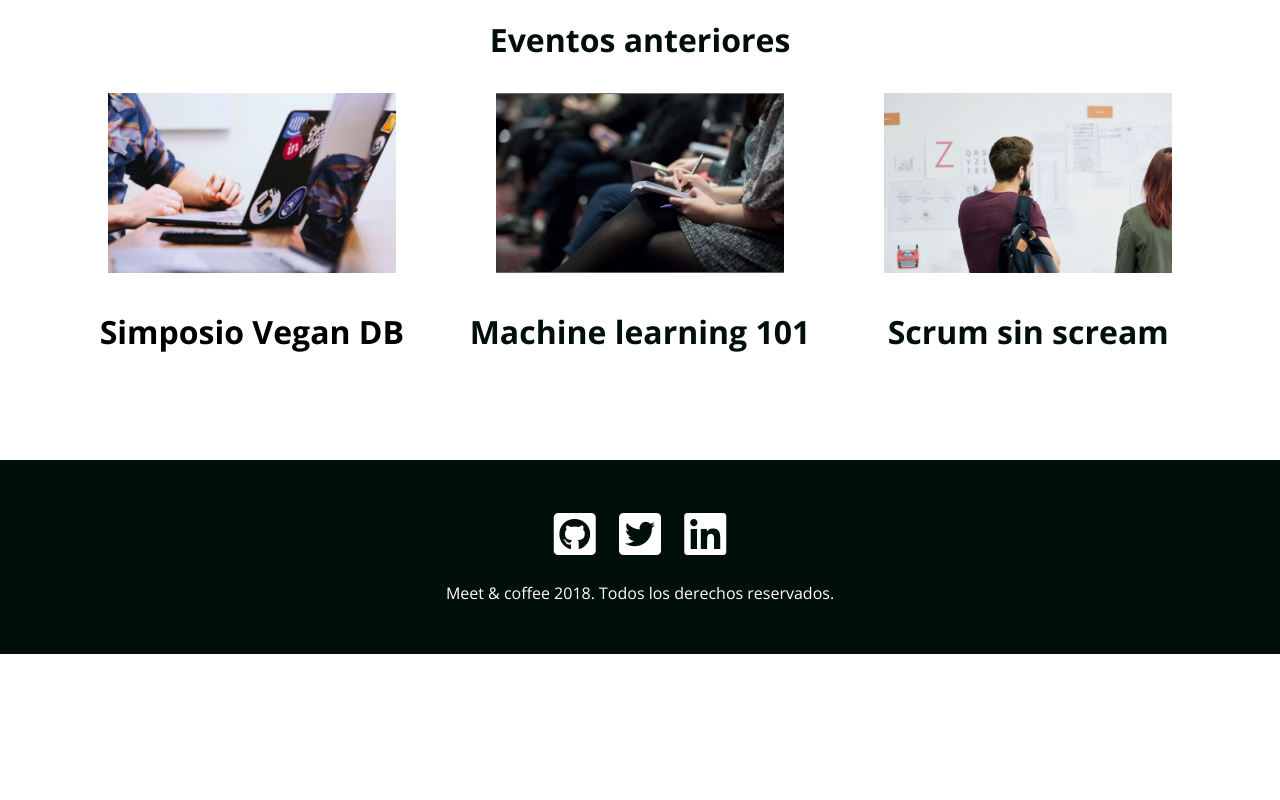
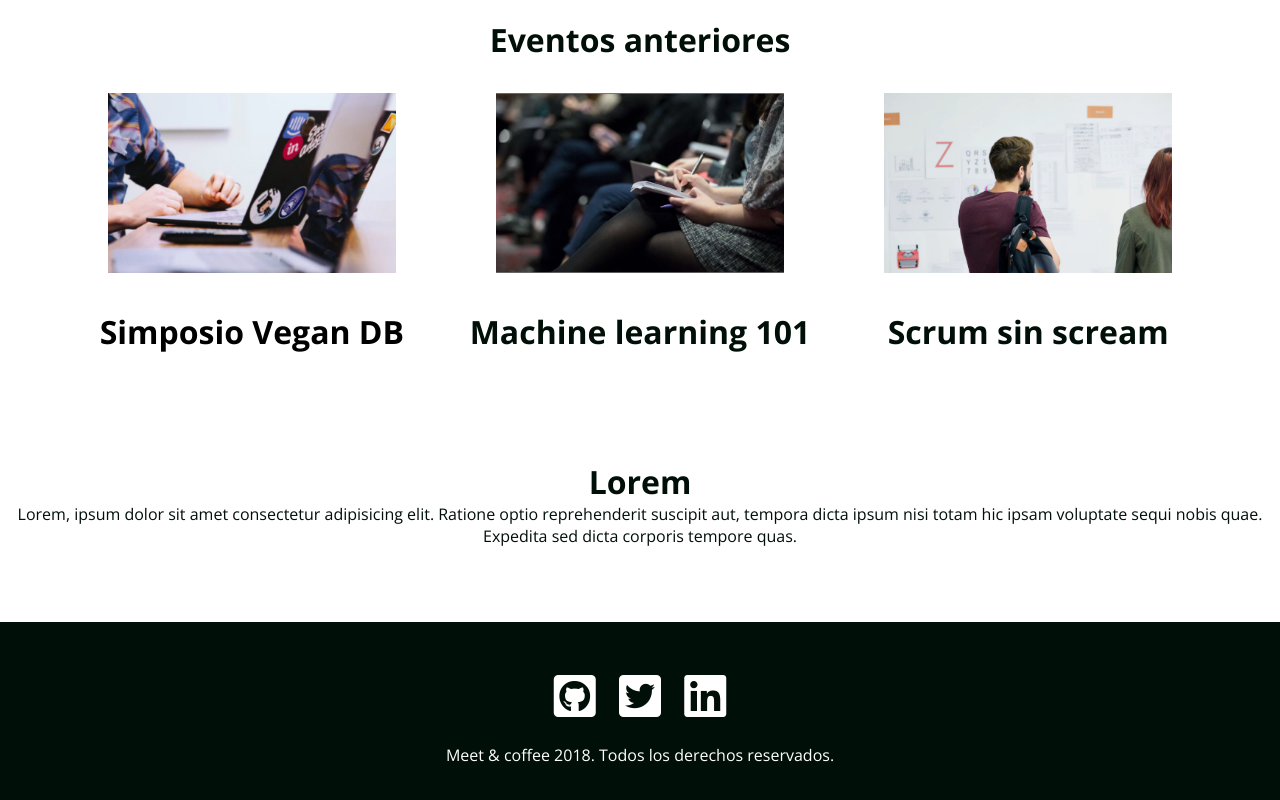
Before and after one commit to NeaCS/meet-coffee, a plain HTML site: page index.html in a window 1280 px wide. Shown: the part 1382-2182 px from the top of the page. Before the commit the page ends 2036 px from the top, so only its background shows below. Drawn offline with nearby package versions, Linux system fonts and the light colour scheme.

Commit message:
se agrega nueva sección

```diff
--- a/index.html
+++ b/index.html
@@ -75,6 +75,10 @@
         </article>
     </section>
 
+    <section>
+        <h2>Lorem</h2>
+        <p>Lorem, ipsum dolor sit amet consectetur adipisicing elit. Ratione optio reprehenderit suscipit aut, tempora dicta ipsum nisi totam hic ipsam voluptate sequi nobis quae. Expedita sed dicta corporis tempore quas.</p>
+</section>
     <footer id="contacto" class="oscuro">
         <a href=""><i class="fab fa-github-square fa-3x"></i></a>
         <a href=""><i class="fab fa-twitter-square fa-3x"></i></a>
```
